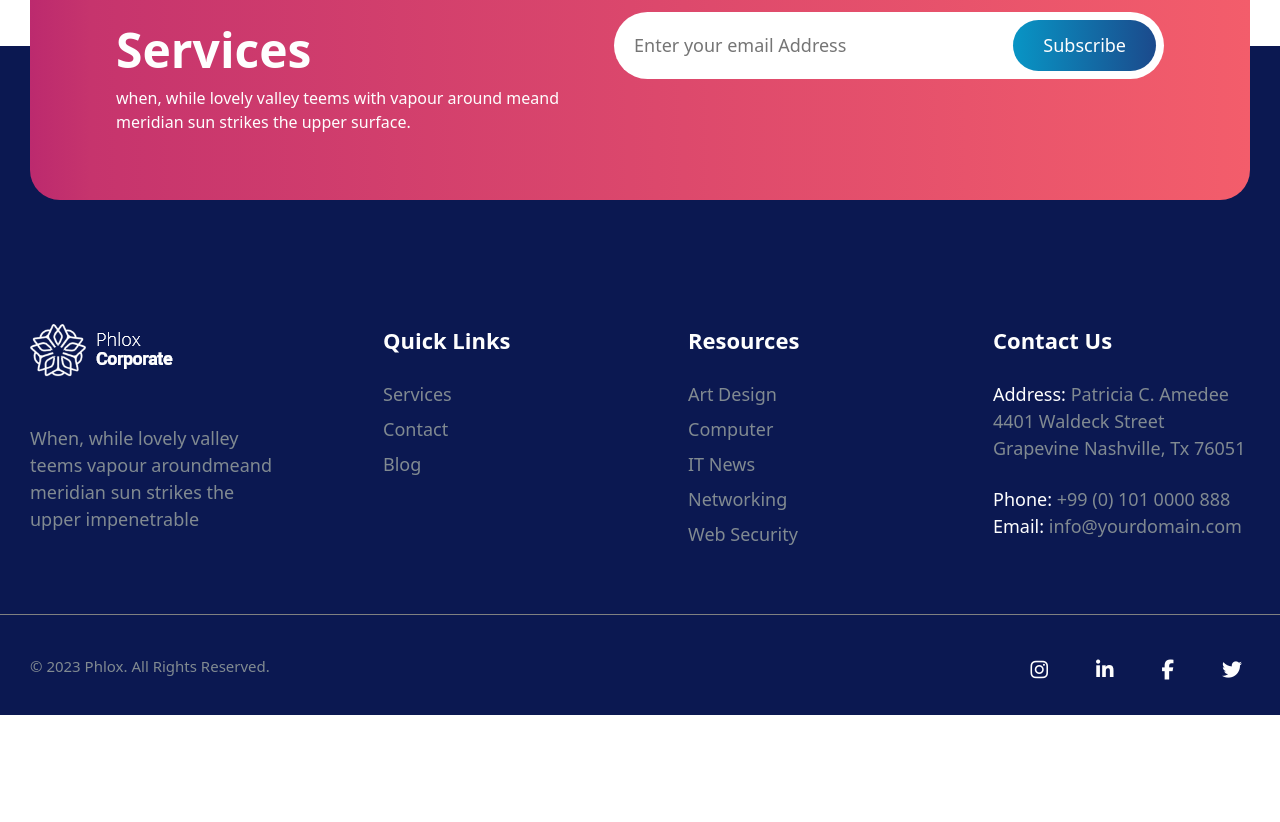
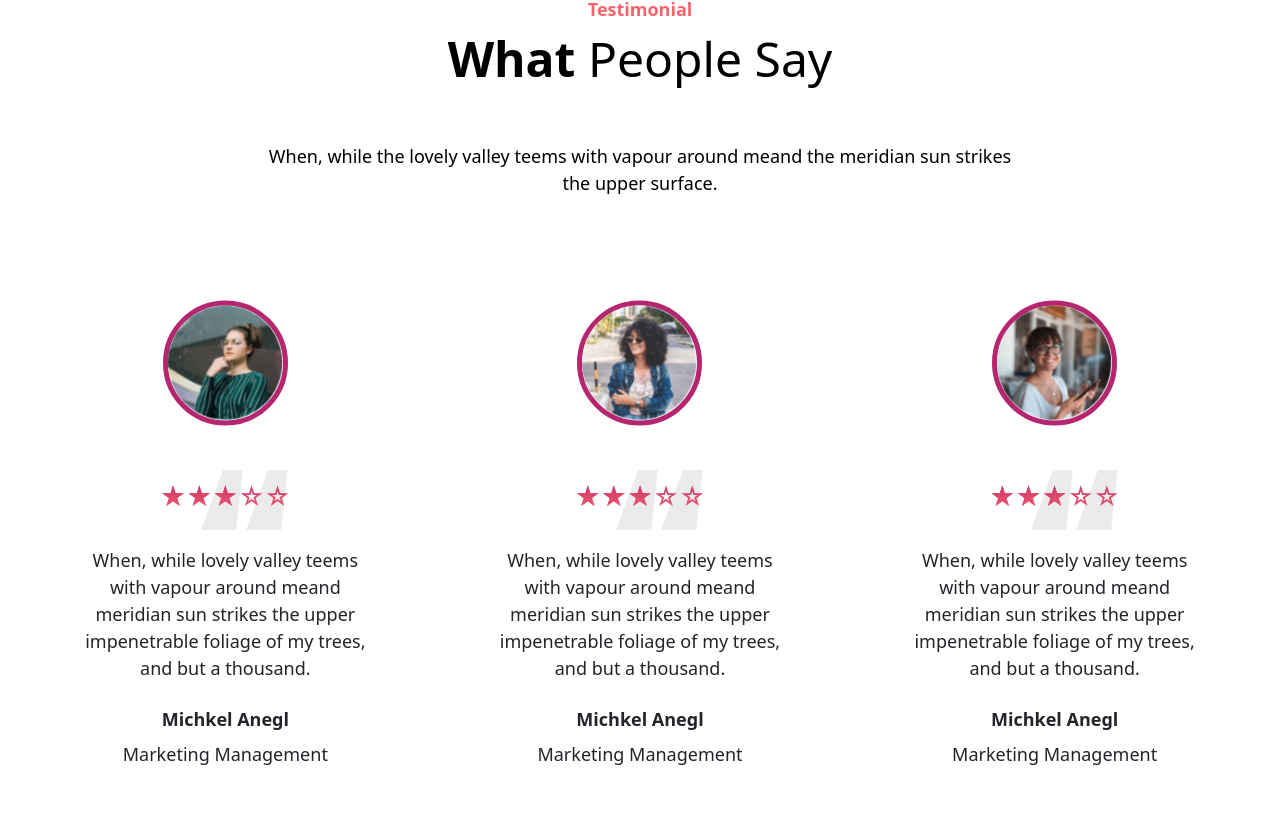
Before and after one commit to DarioDC95/proj-html-vuejs, a Vue app: page / in a window 1280 px wide. Shown: the part 5458-6280 px from the top of the page. Before the commit the page ends 6173 px from the top, so only its background shows below. Built offline with nearby package versions, Linux system fonts and the light colour scheme.

Commit message:
section 7 Done

```diff
--- a/src/components/AppMain.vue
+++ b/src/components/AppMain.vue
@@ -4,7 +4,8 @@
     import AppStartyourproject from './subSectionMain/AppStartyourproject.vue';
     import AppSlider from './subSectionMain/AppSlider.vue';
     import AppPricing from './subSectionMain/AppPricing.vue';
-    import AppLatestPosts from './subSectionMain/AppLatestPosts.vue'
+    import AppLatestPosts from './subSectionMain/AppLatestPosts.vue';
+    import AppTestimonial from './subSectionMain/AppTestimonial.vue';
 
     export default {
         components: {
@@ -14,6 +15,7 @@
             AppSlider,
             AppPricing,
             AppLatestPosts,
+            AppTestimonial,
         }
     }
 </script>
@@ -37,11 +39,14 @@
 
         <!-- latest post -->
         <AppLatestPosts />
+
+        <!-- testimonial -->
+        <AppTestimonial />
     </main>
 </template>
 
 <style scoped lang="scss">
     main {
-        padding-bottom: 200px;
+        padding-bottom: 50px;
     }
 </style>
--- a/src/components/subSectionMain/AppPricing.vue
+++ b/src/components/subSectionMain/AppPricing.vue
@@ -180,14 +180,7 @@
                 background-color: none;
 
                 button {
-                    font-size: $fs-sm;
-                    color: $text-orange;
-                    border: none;
-                    border-radius: 30px;
-                    position: relative;
-                    z-index: 100;
-                    background-color: $bg-white;
-                    display: flex;
+                    @include button-standard($bg-white, $text-orange);
                     padding: 10px 40px;
                 }
             }
--- /dev/null
+++ b/src/components/subSectionMain/AppTestimonial.vue
@@ -0,0 +1,192 @@
+<script>
+    export default {
+        data() {
+            return {
+                cards_people: [
+                    {
+                        image: '/src/assets/szabo-viktor-1266895-unsplash-1024x1024.png',
+                        name: 'Michkel Anegl',
+                        title: 'Marketing Management',
+                        text: 'When, while lovely valley teems with vapour around meand meridian sun strikes the upper impenetrable foliage of my trees, and but a thousand.',
+                    },
+                    {
+                        image: '/src/assets/philipe-cavalcante-539505-unsplash-1024x1024.png',
+                        name: 'Michkel Anegl',
+                        title: 'Marketing Management',
+                        text: 'When, while lovely valley teems with vapour around meand meridian sun strikes the upper impenetrable foliage of my trees, and but a thousand.',
+                    },
+                    {
+                        image: '/src/assets/fabio-spinelli-695744-unsplash-1024x1024.png',
+                        name: 'Michkel Anegl',
+                        title: 'Marketing Management',
+                        text: 'When, while lovely valley teems with vapour around meand meridian sun strikes the upper impenetrable foliage of my trees, and but a thousand.',
+                    },
+                ],
+                cards_brands: [
+                    '/src/assets/client-1-1.png',
+                    '/src/assets/clienty-2.png',
+                    '/src/assets/clienty-3.png',
+                    '/src/assets/clienty-4.png',
+                    '/src/assets/client-5.png'
+                ]
+            }
+        }
+    }
+</script>
+
+<template>
+    <section class="testimonial">
+        <div class="mycontainer">
+            <div class="container-fluid">
+                <div class="row title-row">
+                    <div class="col">
+                        <div class="mycard text-center">
+                            <div class="top-title fw-semibold">Testimonial</div>
+                            <div class="title mb-5"><span class="fw-bold">What</span> People Say</div>
+                            <p>When, while the lovely valley teems with vapour around meand the meridian sun strikes <br> the upper surface.</p>
+                        </div>
+                    </div>
+                </div>
+                <div class="row gx-5 content-row">
+                    <div v-for="(value, index) in cards_people" :key="index" class="col-4">
+                        <div class="mycard text-center">
+                            <div class="img">
+                                <img :src="value.image" alt="Profile">
+                            </div>
+                            <div class="stars">
+                                <div class="perpendicular-card">
+                                    <div class="perpendicular"></div>
+                                    <div class="perpendicular"></div>
+                                </div>
+                                <span></span>
+                            </div>
+                            <div class="description">
+                                <p class="mb-4">{{value.text}}</p>
+                                <div class="fw-bold mb-2">{{value.name}}</div>
+                                <div>{{value.title}}</div>
+                            </div>
+                        </div>
+                    </div>
+                </div>
+                <div class="row row-cols-5 brands-row">
+                    <div v-for="(value, index) in cards_brands" :key="index" class="col">
+                        <div class="mycard text-center">
+                            <img :src="value" alt="Logo Brand">
+                        </div>
+                    </div>
+                </div>
+            </div>
+        </div>
+    </section>
+</template>
+
+<style scoped lang="scss">
+    @use '../../styles/partials/variables.scss'as *;
+    @use '../../styles/partials/mixins.scss'as *;
+
+    .testimonial {
+        padding: 150px 0;
+
+        .title-row {
+            margin-bottom: 150px;
+
+            .top-title {
+                color: $text-red;
+                font-size: $fs-sm;
+            }
+
+            .title {
+                color: $text-black;
+                font-size: $fs-xl;
+            }
+
+            p {
+                color: $text-black;
+                font-size: $fs-sm;
+            }
+        }
+
+        .content-row {
+            margin-bottom: 150px;
+
+            .mycard {
+                padding: 0px 35px 40px 35px;
+                border-radius: 30px;
+                transition: all 0.5s;
+
+                &:hover {
+                    box-shadow: 0px 0px 50px 0px rgba(128, 128, 128, 0.438);
+                }
+
+                .img {
+                    width: 125px;
+                    height: 125px;
+                    margin: 0 auto;
+                    border: 5px solid #b6256f;
+                    border-radius: 50%;
+                    transform: translateY(-50%);
+
+                    img {
+                        max-width: 100%;
+                    }
+                }
+
+                .stars {
+                    margin-top: -20px;
+                    position: relative;
+                    display: inline-block;
+                    margin-bottom: 2rem;
+
+                    &:before {
+                        content: "\2606\2606\2606\2606\2606";
+                        color: $text-orange;
+                        font-size: 25px;
+                        background: $bg-linear-orange-180dg;
+                        -webkit-background-clip: text;
+                        -webkit-text-fill-color: transparent;
+                    }
+
+                    span {
+                        width: 60%;
+                        position: absolute;
+                        left: 0;
+                        top: 0;
+                        overflow: hidden;
+                        white-space: nowrap;
+
+                        &:before {
+                            content: "\2605\2605\2605\2605\2605";
+                            color: $text-orange;
+                            font-size: 25px;
+                            background: $bg-linear-orange-180dg;
+                            -webkit-background-clip: text;
+                            -webkit-text-fill-color: transparent;
+                        }
+                    }
+
+                    .perpendicular-card {
+                        position: absolute;
+                        top: -8px;
+                        left: 40%;
+                        z-index: -50;
+                        display: flex;
+
+                        .perpendicular {
+                            border-bottom: 60px solid rgba(211, 211, 211, 0.445);
+                            border-left: 0px solid transparent;
+                            border-right: 15px solid transparent;
+                            transform: skew(-20deg);
+                            height: 0;
+                            width: 35px;
+                            margin-right: 10px;
+                        }
+                    }
+                }
+
+                .description {
+                    font-size: $fs-sm;
+                }
+            }
+        }
+    }
+</style>
```
